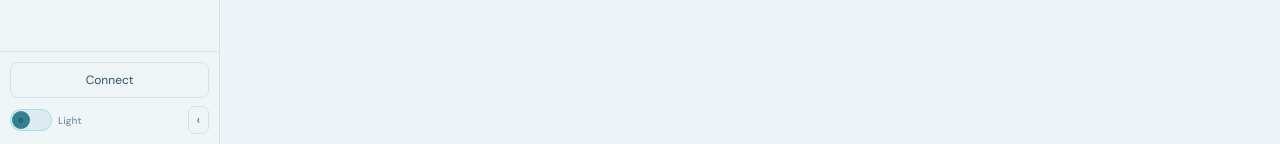
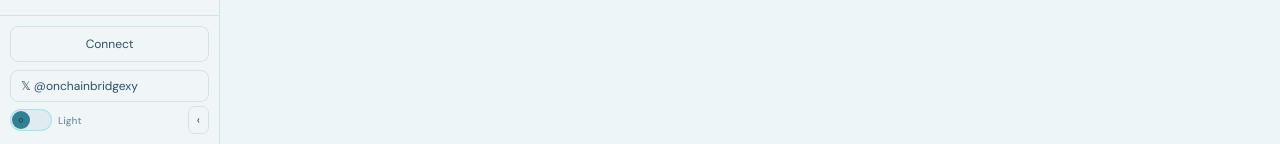
Before and after one commit to msurfx/onchainbridge, a React (Create React App) app: page / in a window 1280 px wide. Shown: the part 656-800 px from the top of the page. Built offline with nearby package versions, Linux system fonts and the light colour scheme.

Commit message:
feat: add X link to sidebar below connect

```diff
--- a/src/OnChainBridge.jsx
+++ b/src/OnChainBridge.jsx
@@ -1143,6 +1143,7 @@ export default function OnChainBridge() {
                 Connect
               </button>
           }
+          {!collapsed && <a href="https://x.com/onchainbridgexy" target="_blank" rel="noopener noreferrer" style={{display:"flex",alignItems:"center",gap:6,padding:"7px 10px",borderRadius:8,border:`1px solid ${C.border}`,background:"transparent",color:C.dim,fontSize:12,textDecoration:"none",marginBottom:4,transition:"all .15s"}} onMouseEnter={e=>{e.currentTarget.style.color=C.accent;e.currentTarget.style.borderColor=C.borderStrong;}} onMouseLeave={e=>{e.currentTarget.style.color=C.dim;e.currentTarget.style.borderColor=C.border;}}>𝕏 @onchainbridgexy</a>}
           <div style={{display:"flex",gap:6,alignItems:"center"}}>
             {!collapsed && <div style={{display:"flex",alignItems:"center",gap:6,flex:1}}>
               <button onClick={() => setDark(v=>!v)} title="Toggle theme"
```
